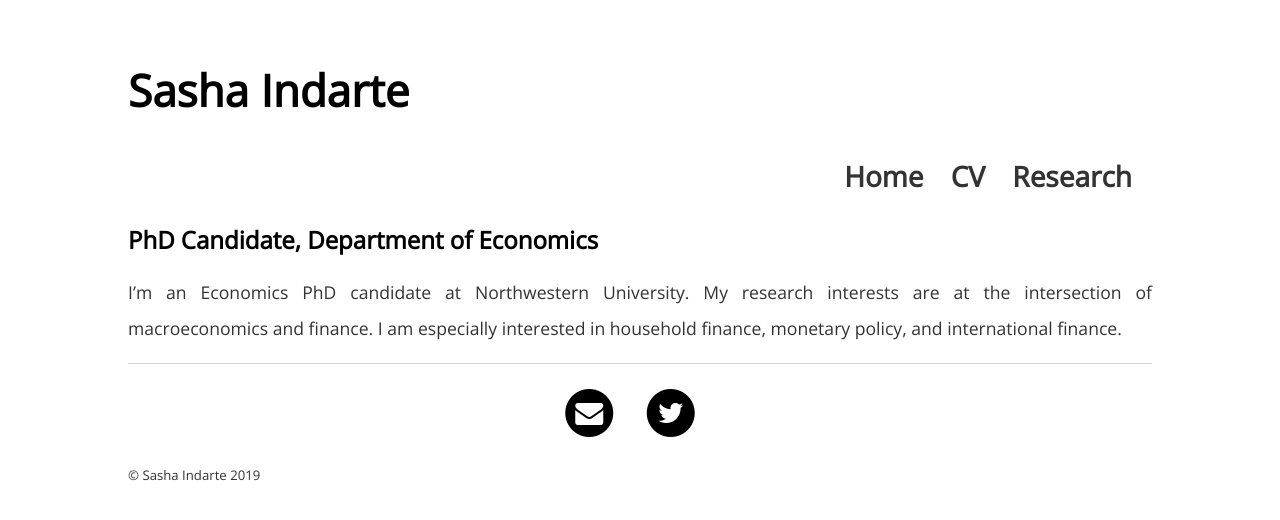
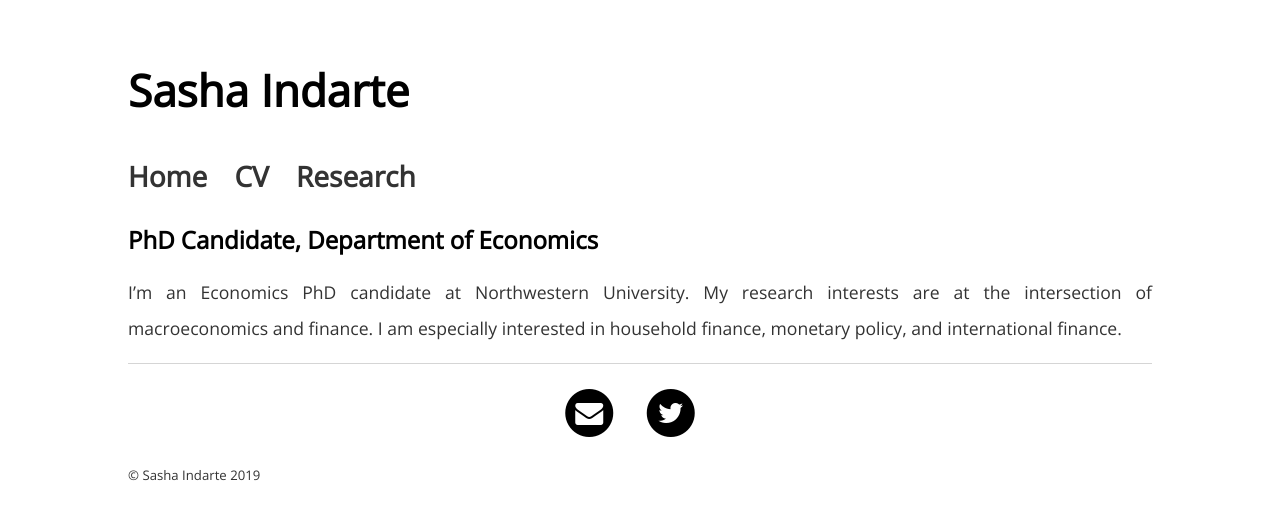
Before and after one commit to sashaindarte/sashaindarte.github.io, a Jekyll site: the page built from index.html, in a window 1280 px wide. Shown: the top 520 px of the page. Built offline with Jekyll 4.4.1, drawn with Linux system fonts in a browser that asks for light colours.

Commit message:
Update default.html

```diff
--- a/_layouts/default.html
+++ b/_layouts/default.html
@@ -10,7 +10,7 @@
 		<body>
 			<nav>
 				<h1>Sasha Indarte</h1>
-	    		<ul align = "right">
+	    		<ul>
 	        		<li><a href="/">Home</a></li>
 	        		<li><a href="/cv">CV</a></li>
 				<li><a href="/research">Research</a></li>
@@ -21,7 +21,7 @@
 			{{ content }}
 
 			</div><!-- /.container -->
-			<footer align="center">
+			<footer>
 	    		<ul>
 				<li>
 					<a href="mailto:indarte@u.northwestern.edu" title="Email me">
```
